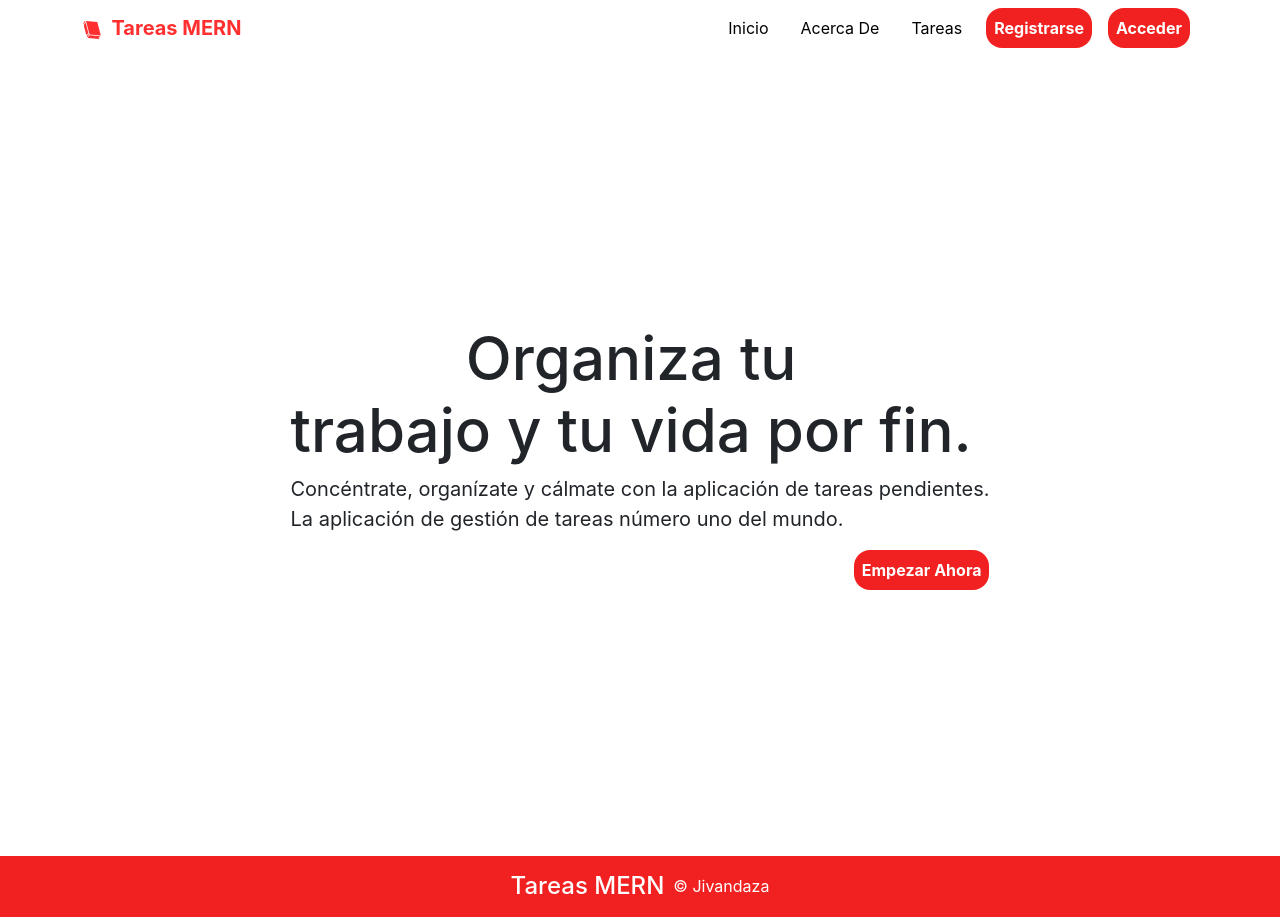
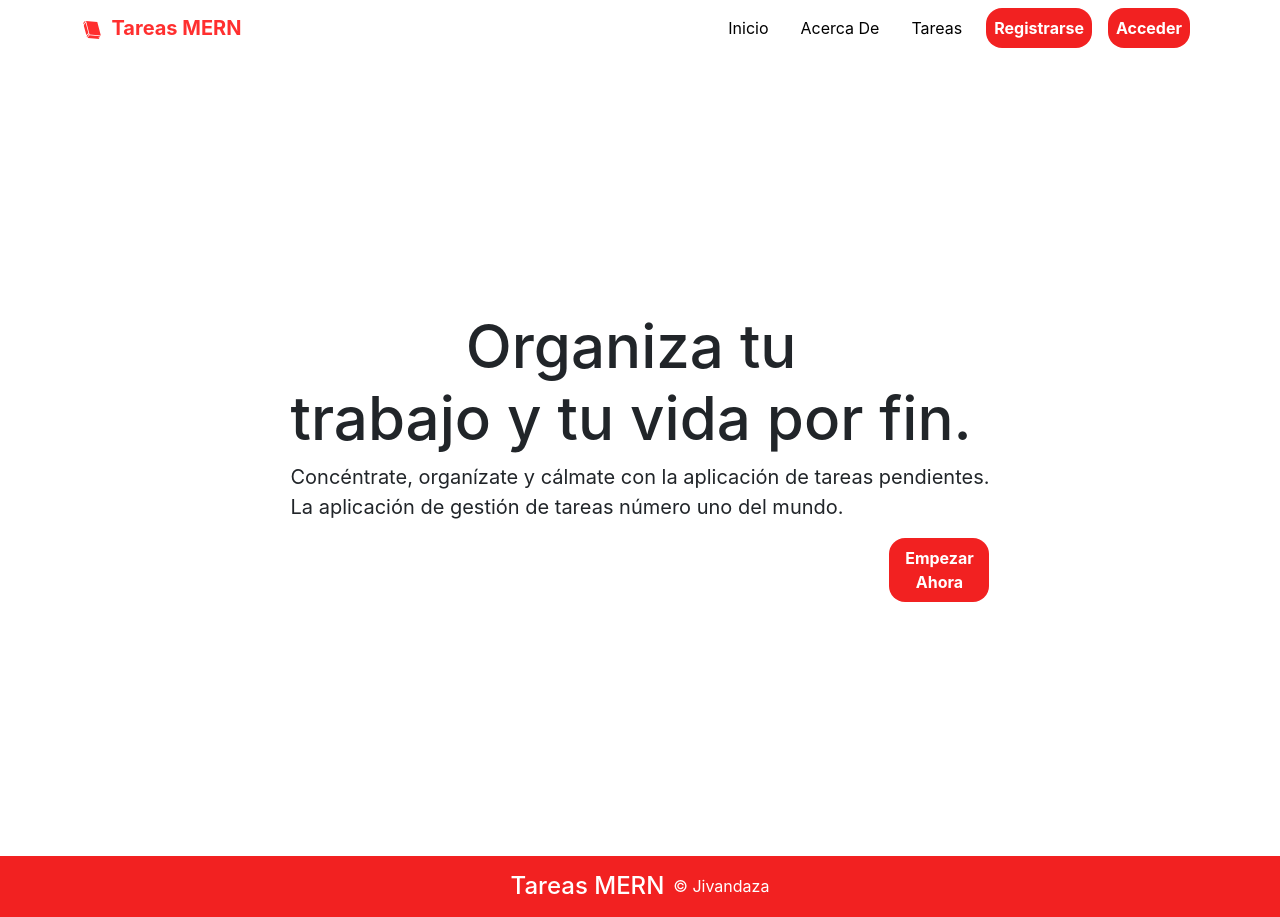
Before and after one commit to jivandaza/react-projects, a React (Create React App) app in the folder lista-tareas-app/frontend/: page / in a window 1280 px wide. Built offline with nearby package versions, Linux system fonts and the light colour scheme.

Commit message:
Modify styles home-btn

```diff
--- a/lista-tareas-app/frontend/src/estilos/tarea.css
+++ b/lista-tareas-app/frontend/src/estilos/tarea.css
@@ -10,7 +10,7 @@
     border-radius: .5rem;
     box-shadow: rgba(0, 0, 0, 0.35) 0px 5px 15px;
 }
-.task-main .home-btn {
+.home-btn {
     width: 100px;
 }
 .task-card {
```
